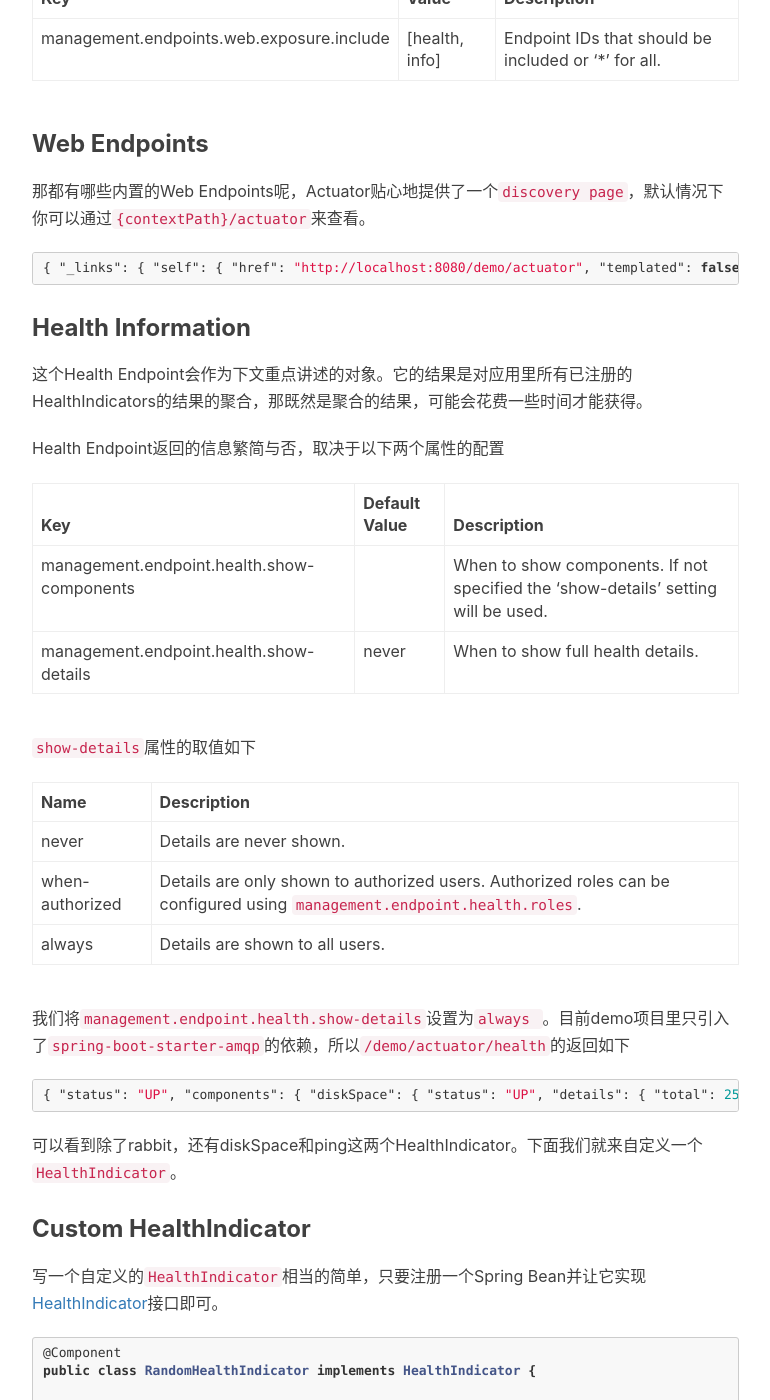
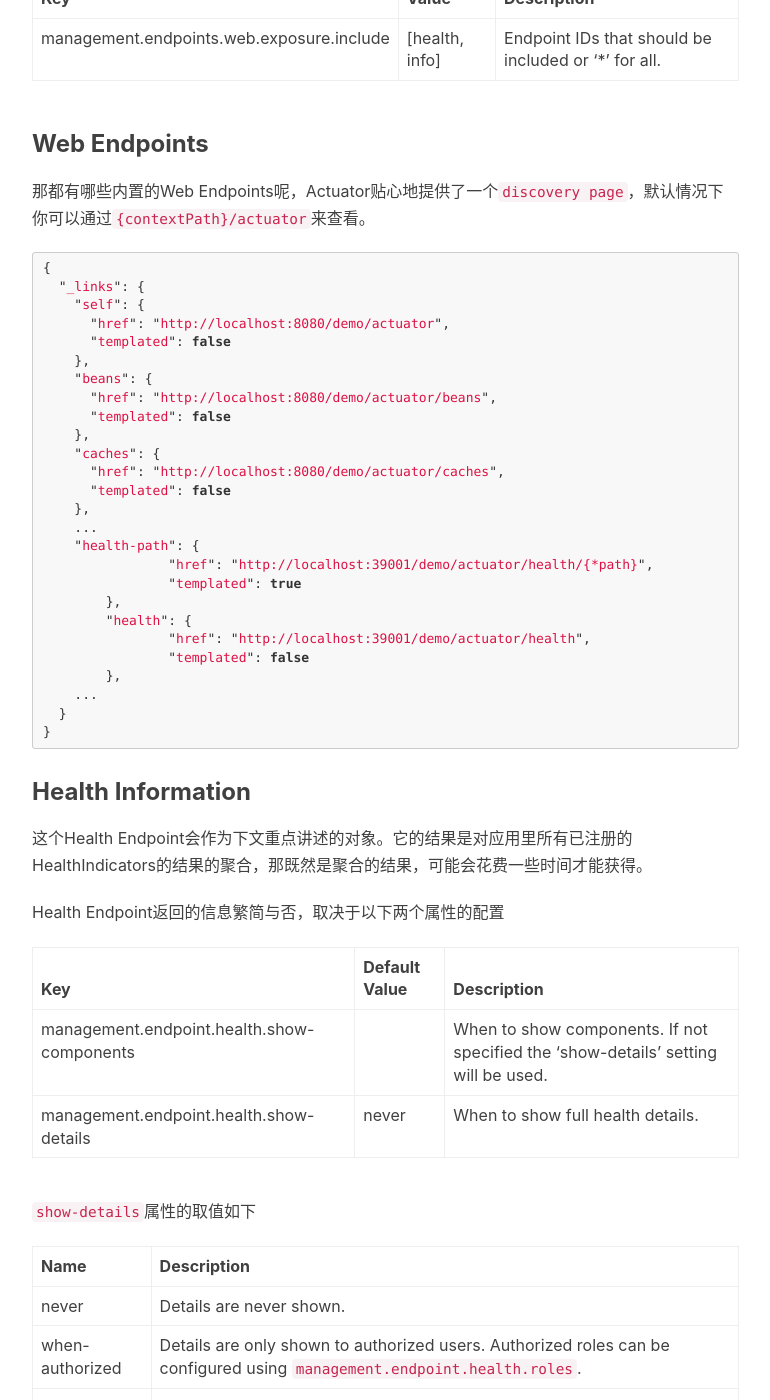
Before and after one commit to yuandghn/yuandghn.github.io, a Jekyll site: the page built from _posts/2021-09-28-deep-into-spring-boot-actuator.markdown, in a window 1280 px wide and 1400 px high, scrolled down 1363 px. Shown: the whole window, without its empty margins (233-1003 px from the left). Built offline with Jekyll 4.4.1, drawn with Linux system fonts in a browser that asks for light colours; nearby versions of some CDN libraries; comment, search, counter and statistics services are not loaded; some of the changed text lies outside the part shown.

Commit message:
Update post 2021-09-28-deep-into-spring-boot-actuator

````diff
--- a/_posts/2021-09-28-deep-into-spring-boot-actuator.markdown
+++ b/_posts/2021-09-28-deep-into-spring-boot-actuator.markdown
@@ -30,7 +30,7 @@
 ### Web Endpoints
 那都有哪些内置的Web Endpoints呢，Actuator贴心地提供了一个`discovery page`，默认情况下你可以通过`{contextPath}/actuator`来查看。
 
-```json
+```javascript
 {
   "_links": {
     "self": {
@@ -79,7 +79,7 @@
 
 我们将`management.endpoint.health.show-details`设置为`always `。目前demo项目里只引入了`spring-boot-starter-amqp`的依赖，所以`/demo/actuator/health`的返回如下
 
-```json
+```javascript
 {
   "status": "UP",
   "components": {
@@ -134,7 +134,7 @@
 
 这时再看看`/demo/actuator/health`的返回
 
-```json
+```javascript
 {
   "status": "UP",
   "components": {
@@ -168,7 +168,7 @@
 ```
 如期出现。也可以访问某个具体的indicator，比如我们刚刚创建的`/demo/actuator/health/random`
 
-```json
+```javascript
 {
   "status": "UP",
   "details": {
@@ -260,7 +260,7 @@
 
 看一下我们测量的效果
 
-```json
+```javascript
 {
   "status": "UP",
   "components": {
````
